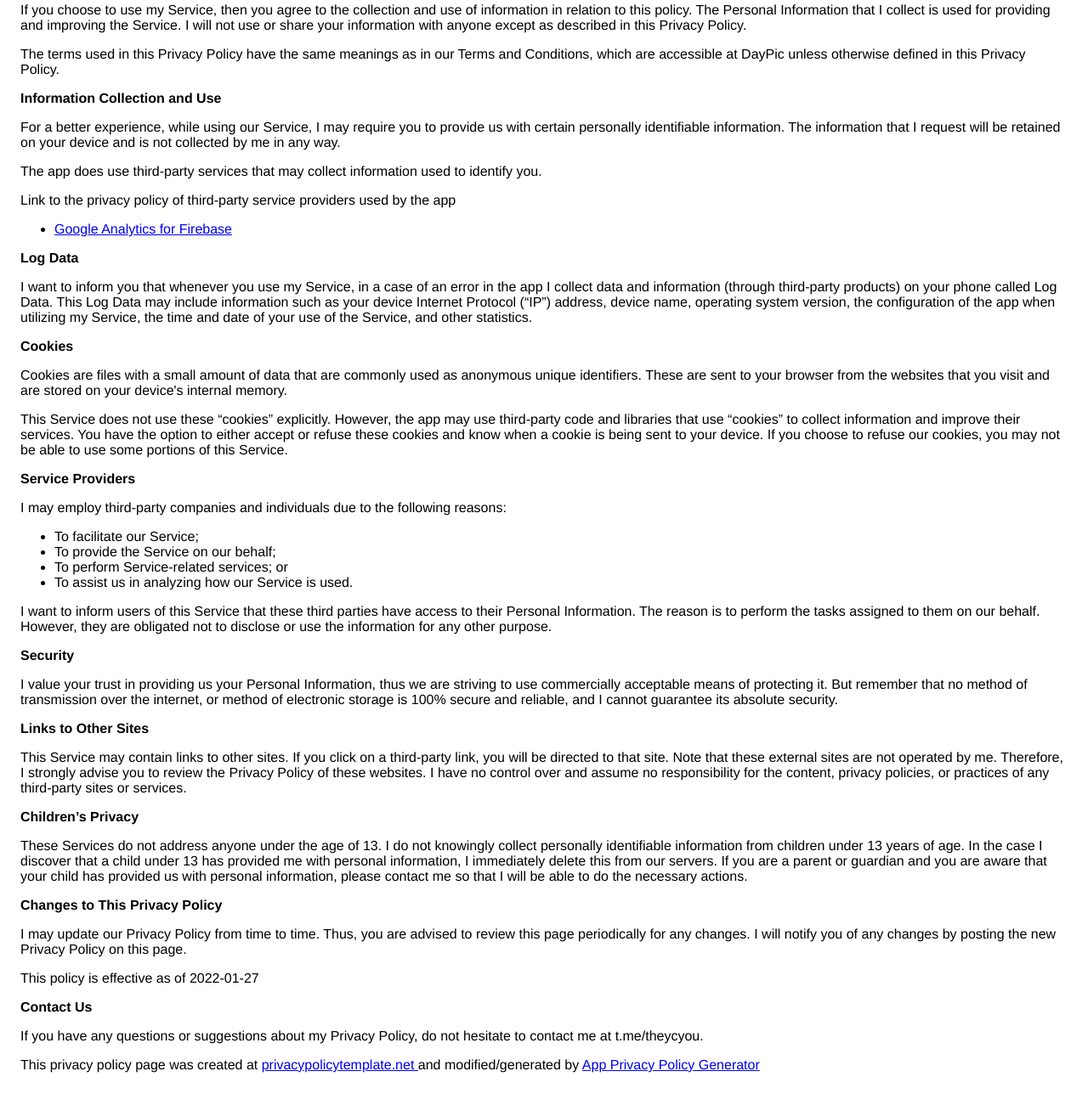
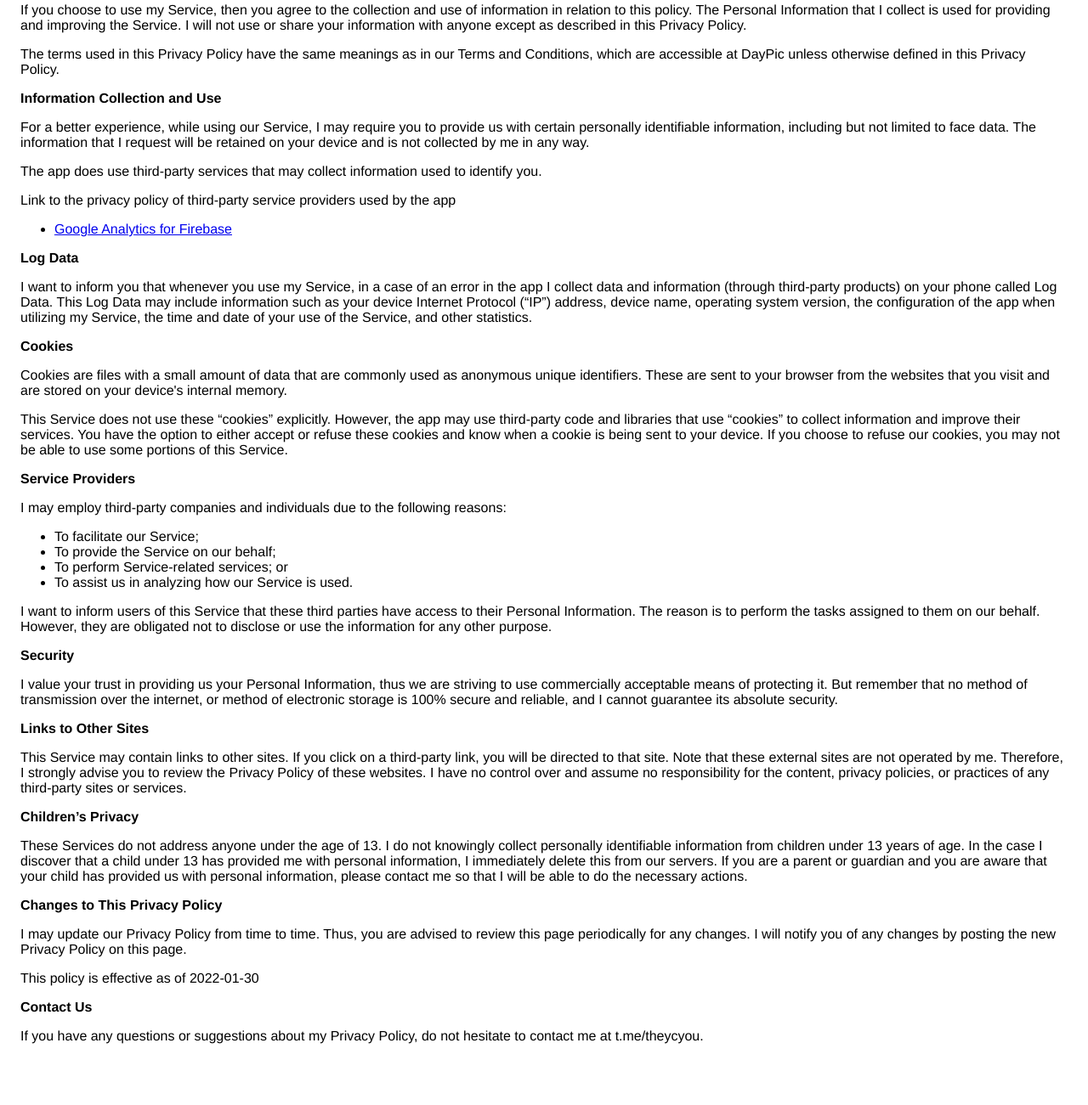
Before and after one commit to Anastasiia34/DayPicPrivacyPolicy, a plain HTML site: page index.html in a window 1280 px wide. Shown: the part 123-1424 px from the top of the page at 85% size. After the commit the page ends 1392 px from the top, so only its background shows below. Drawn offline with Linux system fonts and the light colour scheme.

Commit message:
Update index.html

```diff
--- a/index.html
+++ b/index.html
@@ -29,7 +29,7 @@
                 </p> <p><strong>Information Collection and Use</strong></p> <p>
                   For a better experience, while using our Service, I
                   may require you to provide us with certain personally
-                  identifiable information. The information that
+                  identifiable information, including but not limited to face data. The information that
                   I request will be retained on your device and is not collected by me in any way.
                 </p> <div><p>
                     The app does use third-party services that may collect
@@ -101,9 +101,8 @@
                   periodically for any changes. I will
                   notify you of any changes by posting the new Privacy Policy on
                   this page.
-                </p> <p>This policy is effective as of 2022-01-27</p> <p><strong>Contact Us</strong></p> <p>
+                </p> <p>This policy is effective as of 2022-01-30</p> <p><strong>Contact Us</strong></p> <p>
                   If you have any questions or suggestions about my
                   Privacy Policy, do not hesitate to contact me at t.me/theycyou.
-                </p> <p>This privacy policy page was created at <a href="https://privacypolicytemplate.net" target="_blank" rel="noopener noreferrer">privacypolicytemplate.net </a>and modified/generated by <a href="https://app-privacy-policy-generator.nisrulz.com/" target="_blank" rel="noopener noreferrer">App Privacy Policy Generator</a></p>
     </body>
     </html>
```
